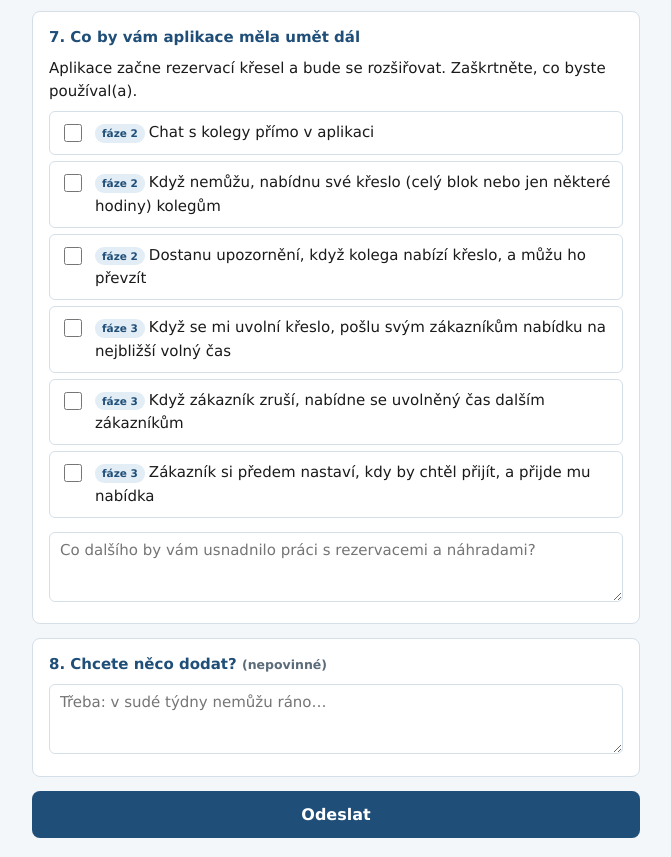
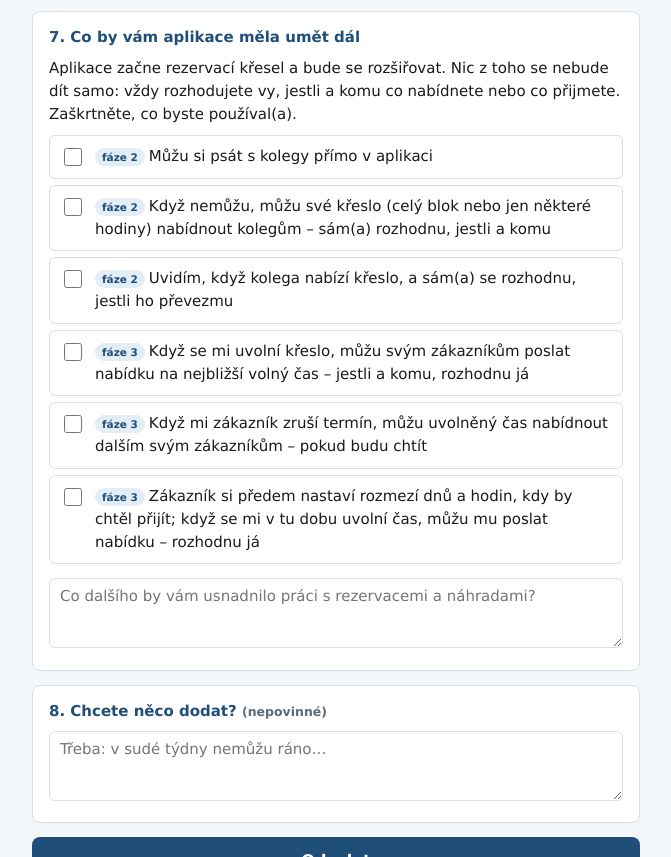
Before and after one commit to tbdb-consulting/kabinet-holicu, a plain HTML site: page web/dotaznik-pro-holice-pronajem-kresel/index.html in a window 1280 px wide. Shown: the part 3525-4382 px from the top of the page, without its empty margins (304-975 px from the left). Drawn offline with Linux system fonts and the light colour scheme.

Commit message:
Dotazník, sekce 7: o nabídkách rozhoduje holič sám; rozmezí dnů a hodin u zákazníka
Co-Authored-By: Claude Opus 5.5 <noreply@anthropic.com>

```diff
--- a/web/dotaznik-pro-holice-pronajem-kresel/index.html
+++ b/web/dotaznik-pro-holice-pronajem-kresel/index.html
@@ -160,7 +160,7 @@ td.blok{text-align:left;font-weight:bold;font-size:12.5px;white-space:nowrap;pad
 
 <div class="karta">
 <h2>7. Co by vám aplikace měla umět dál</h2>
-<p>Aplikace začne rezervací křesel a bude se rozšiřovat. Zaškrtněte, co byste používal(a).</p>
+<p>Aplikace začne rezervací křesel a bude se rozšiřovat. Nic z toho se nebude dít samo: vždy rozhodujete vy, jestli a komu co nabídnete nebo co přijmete. Zaškrtněte, co byste používal(a).</p>
 <div id="dalsi"></div>
 <textarea id="napad" maxlength="1000" placeholder="Co dalšího by vám usnadnilo práci s rezervacemi a náhradami?" style="margin-top:8px"></textarea>
 </div>
@@ -283,12 +283,12 @@ document.querySelectorAll('input[name=slotyStav]').forEach(r=>r.addEventListener
 
 // 7. další fáze
 const FUNKCE=[
- ['chat',2,'Chat s kolegy přímo v aplikaci'],
- ['nabidnout',2,'Když nemůžu, nabídnu své křeslo (celý blok nebo jen některé hodiny) kolegům'],
- ['prevzit',2,'Dostanu upozornění, když kolega nabízí křeslo, a můžu ho převzít'],
- ['moji_zakaznici',3,'Když se mi uvolní křeslo, pošlu svým zákazníkům nabídku na nejbližší volný čas'],
- ['zruseni',3,'Když zákazník zruší, nabídne se uvolněný čas dalším zákazníkům'],
- ['interval',3,'Zákazník si předem nastaví, kdy by chtěl přijít, a přijde mu nabídka']];
+ ['chat',2,'Můžu si psát s kolegy přímo v aplikaci'],
+ ['nabidnout',2,'Když nemůžu, můžu své křeslo (celý blok nebo jen některé hodiny) nabídnout kolegům – sám(a) rozhodnu, jestli a komu'],
+ ['prevzit',2,'Uvidím, když kolega nabízí křeslo, a sám(a) se rozhodnu, jestli ho převezmu'],
+ ['moji_zakaznici',3,'Když se mi uvolní křeslo, můžu svým zákazníkům poslat nabídku na nejbližší volný čas – jestli a komu, rozhodnu já'],
+ ['zruseni',3,'Když mi zákazník zruší termín, můžu uvolněný čas nabídnout dalším svým zákazníkům – pokud budu chtít'],
+ ['interval',3,'Zákazník si předem nastaví rozmezí dnů a hodin, kdy by chtěl přijít; když se mi v tu dobu uvolní čas, můžu mu poslat nabídku – rozhodnu já']];
 $('dalsi').innerHTML=FUNKCE.map(([k,f,t])=>'<label class="fce"><input type="checkbox" value="'+k+'"><span><span class="faze">fáze '+f+'</span>'+t+'</span></label>').join('');
 
 
```
